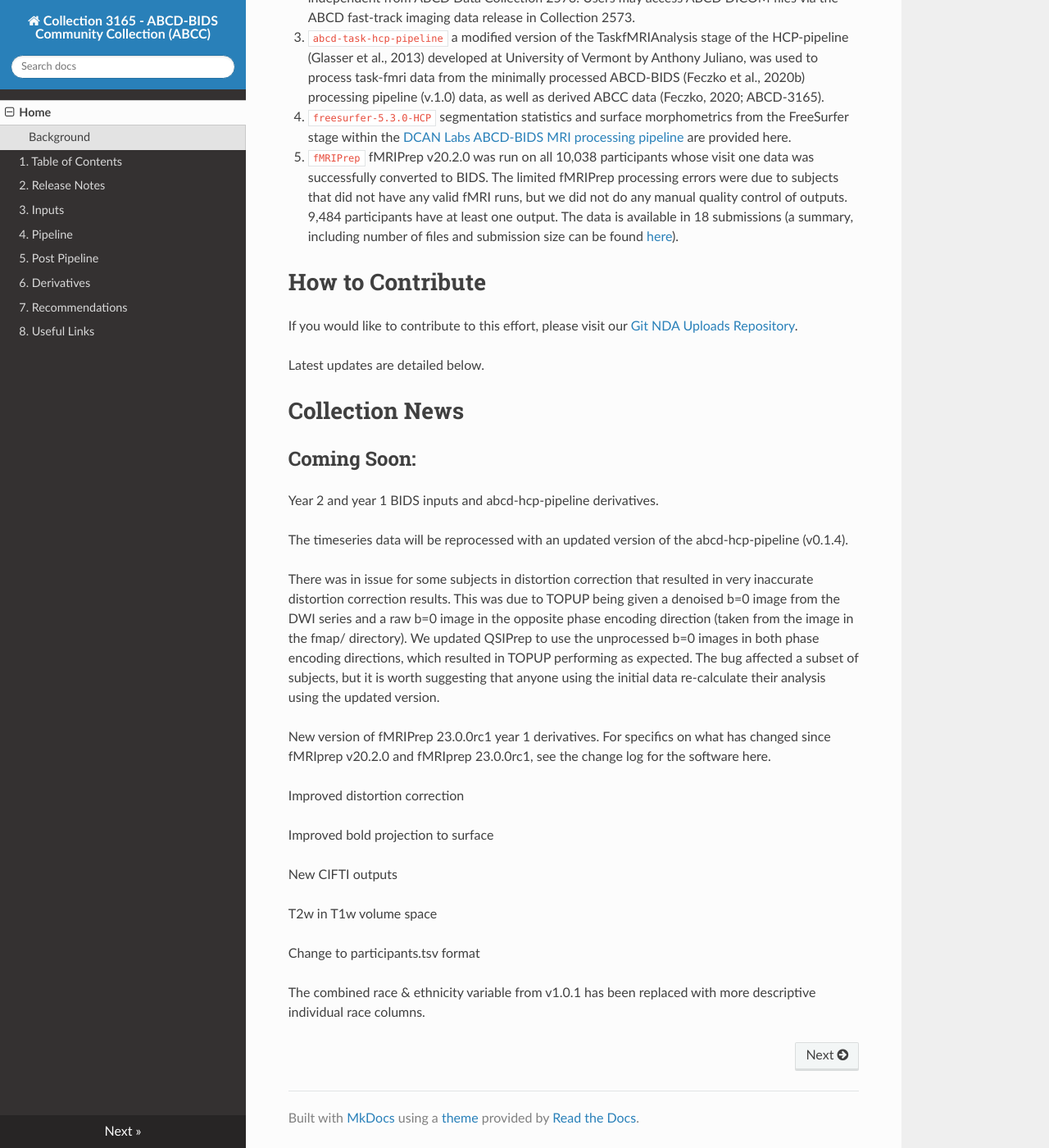
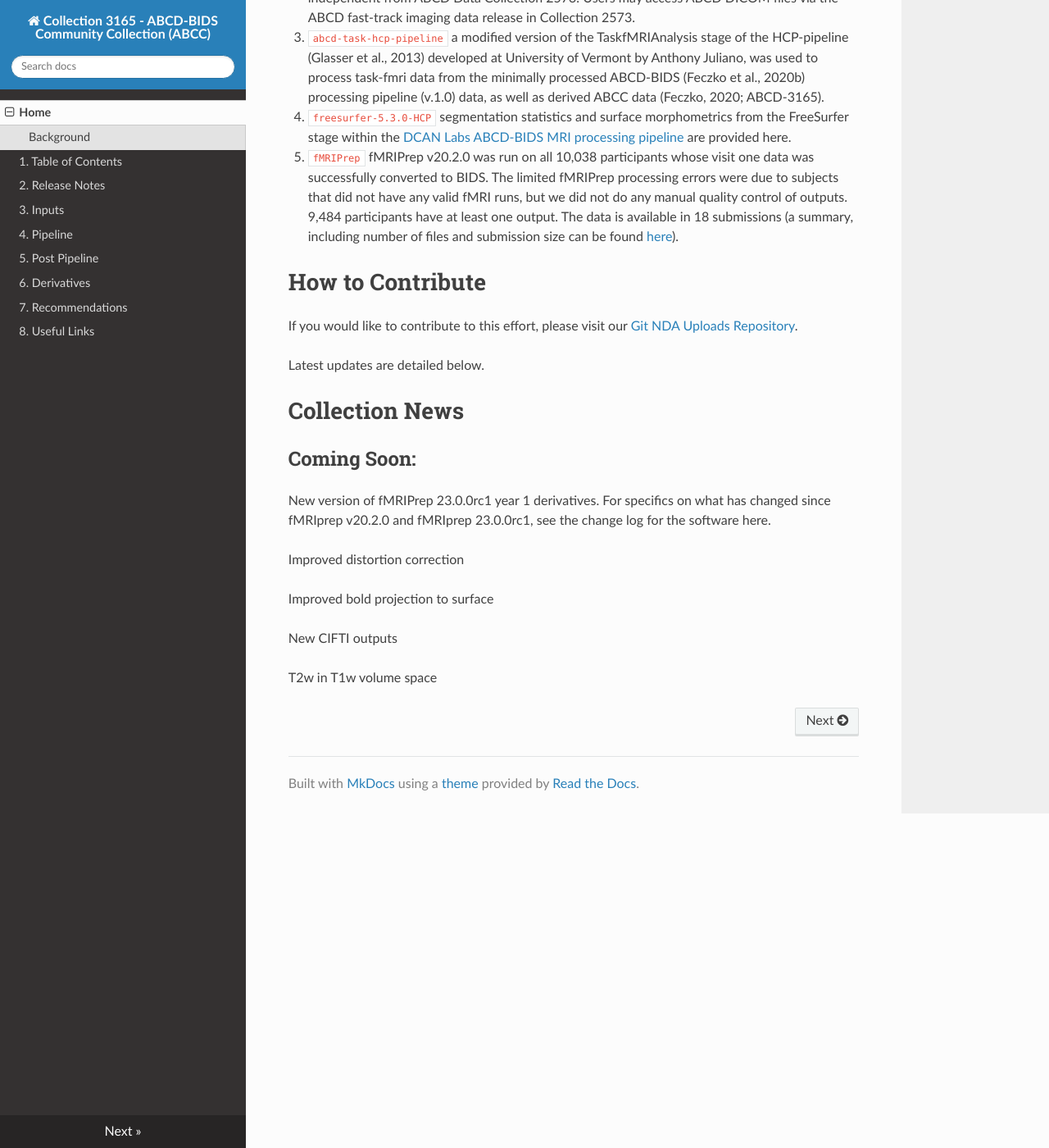
Before and after one commit to ABCD-STUDY/nda-abcd-collection-3165, an MkDocs documentation site: the page built from docs/index.md, in a window 1280 px wide and 1400 px high, scrolled down 797 px. Shown: the whole window at 82% size. Built offline with MkDocs 1.6.1, drawn with Linux system fonts in a browser that asks for light colours; nearby versions of some CDN libraries.

Commit message:
Update index.md
removed stuff from Coming Soon that was moved to the new Release Notes - still need to evaluate whether to keep additional items, perhaps just remove this section entirely?

```diff
--- a/docs/index.md
+++ b/docs/index.md
@@ -26,12 +26,6 @@ Latest updates are detailed below.
 
 ## Coming Soon:
 
-Year 2 and year 1  BIDS inputs and abcd-hcp-pipeline derivatives.
-
-The timeseries data will be reprocessed with an updated version of the abcd-hcp-pipeline (v0.1.4).
-
-There was in issue for some subjects in distortion correction that resulted in very inaccurate distortion correction results. This was due to TOPUP being given a denoised b=0 image from the DWI series and a raw b=0 image in the opposite phase encoding direction (taken from the image in the fmap/ directory). We updated QSIPrep to use the unprocessed b=0 images in both phase encoding directions, which resulted in TOPUP performing as expected. The bug affected a subset of subjects, but it is worth suggesting that anyone using the initial data re-calculate their analysis using the updated version.
-
 New version of fMRIPrep 23.0.0rc1 year 1 derivatives. For specifics on what has changed since fMRIprep v20.2.0 and fMRIprep 23.0.0rc1, see the change log for the software here.
 
 Improved distortion correction
@@ -41,7 +35,3 @@ Improved bold projection to surface
 New CIFTI outputs
 
 T2w in T1w volume space
-
-Change to participants.tsv format
-
-The combined race & ethnicity variable from v1.0.1 has been replaced with more descriptive individual race columns.
```
